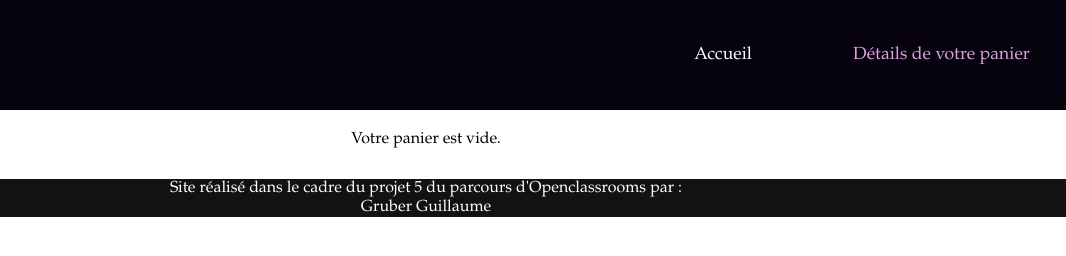
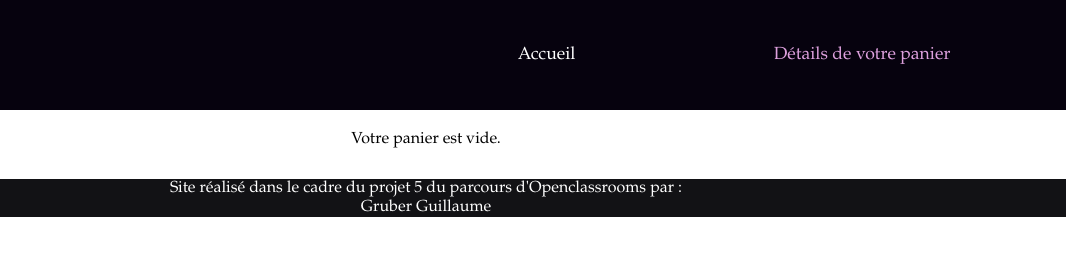
Before and after one commit to lagrube/Orinoco-P5-JS-frontend, a website: page public/cart.html in a window 1280 px wide. Shown: the full height of the page, 214-1280 px from the left. Drawn offline with Linux system fonts and the light colour scheme.

Commit message:
amelioration des détails

```diff
--- a/public/JS/cart.js
+++ b/public/JS/cart.js
@@ -68,7 +68,7 @@ const displayCart = async () => {
 const renderCart = (productName, productPrice, imgUrl, productQuantity, productLense) => {
   // Affiche article(s) du panier
   const cartItem = document.createElement("div");
-  cartItem.classList.add("card-item");
+  cartItem.classList.add("card-item-panier");
   cartItem.innerHTML =
   `
     <img class="panier-img" src="${imgUrl}" alt="${productName}"/>
--- a/public/sass/layout/_header.scss
+++ b/public/sass/layout/_header.scss
@@ -4,7 +4,7 @@
     @include tablette-pc{
         display: flex;
         display: grid;
-        grid-template-columns: 70% 1fr;
+        grid-template-columns: 50% 1fr;
     }
    .logo{
     display: block;
@@ -29,7 +29,7 @@
             display: flex;
             align-items: baseline;
             @include tablette-pc{
-                margin-left: 20%;
+                margin-left: 15px;
             }
             #panier_quantity{
                 @include panier;
--- a/public/sass/layout/_main.scss
+++ b/public/sass/layout/_main.scss
@@ -114,17 +114,26 @@ main{
 main{
     .cart{
         text-align: center;
-        .card-item{
+        .card-item-panier{
+            width: 90%;
+            margin: auto;
+            background-color: rgb(235, 234, 235);
+            padding: 10px;
+            margin-bottom: 20px;
+            border-radius: 20px;
             @include tablette-pc{
                 display: flex;
                 justify-content: space-around;
                 height: 200px;
                 align-items: center;
             }
+            @include pc{
+                width: 80%;
+            }
             .panier-img{
                 width: 100%;
                 margin: auto;
-                border-radius: 15px 0 0 15px;
+                border-radius: 15px 15px 0 0;
                 @include tablette-pc{
                     width: 40%;
                     margin: 0;
@@ -142,16 +151,10 @@ main{
                 .fa-arrow-circle-left{
                     &:before{
                         margin-right: 5px;
-                        @include pc{
-                            margin-right: 1px;
-                        }
                     }
                 }
                 .fa-arrow-circle-right{
                     margin-left: 5px;
-                    @include pc{
-                        margin-left: 1px;
-                    }
                 }
                 @include pc{
                     white-space: nowrap;
@@ -177,11 +180,21 @@ main{
     }
     .container{
         text-align: center;
+        @include tablette-pc{
+            text-align: right;
+        }
         .invisible{
             display: none;
         }
         form{
             font-size: 1.1em;
+            @include tablette-pc{
+                width: 50%;
+                margin: auto;
+                margin-right: 20%;
+                font-size: 1.3em;
+            }
+
             #btn{
                 @include button;
                 background-color: rgb(47, 14, 136);
--- a/public/sass/utils/_mixin.scss
+++ b/public/sass/utils/_mixin.scss
@@ -35,6 +35,9 @@
     color: white;
     background-color: rgb(179, 111, 91);
     border-radius: 50%;
+    position: relative;
+    bottom: 15px;
+    right: 10px;
 };
 
 @mixin button{
```
Also changed, not shown: public/sass/main.css, 1 other file.
